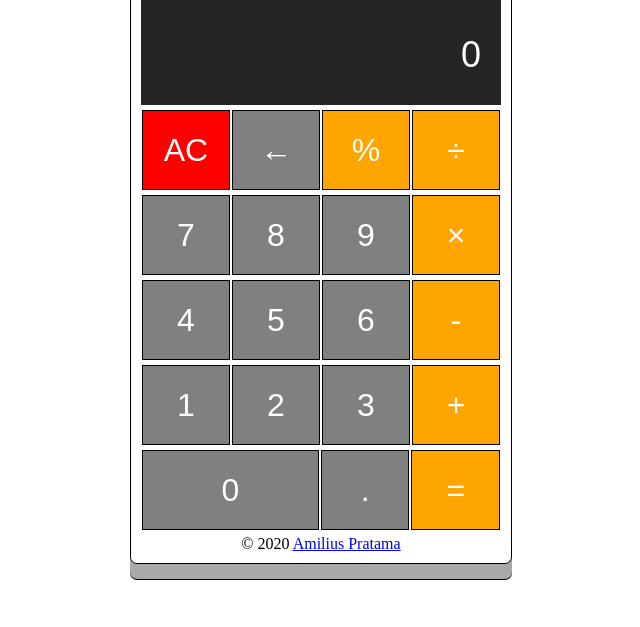
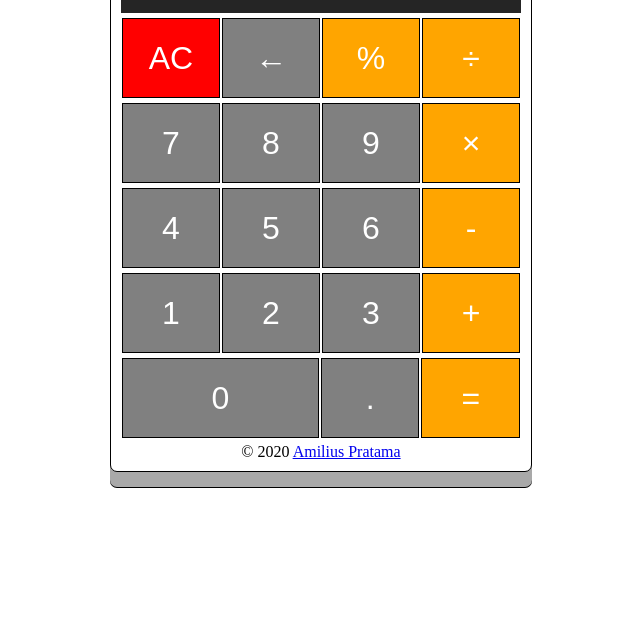
Before and after one commit to amilius264/kalkulator-javascript, a plain HTML site: page index.html in a window 1280 px wide. Shown: the part 173-800 px from the top of the page, without its empty margins (319-959 px from the left). Drawn offline with Linux system fonts and the light colour scheme.

Commit message:
update improve

```diff
--- a/stylesheet.css
+++ b/stylesheet.css
@@ -1,6 +1,6 @@
 .calculator{
 	text-align: center;
-	margin: 100px auto 0 auto;
+	margin: 0 auto;
 	padding: 10px;
 	width: 400px;
 	border-radius: 7px;
@@ -90,7 +90,7 @@ button:hover, .delete:hover{
 	color: blue;
 }
 
-@media (max-width: 7000px ){
+@media (max-width: 700px ){
 	.calculator{
 		width: 360px;
 	}
```
